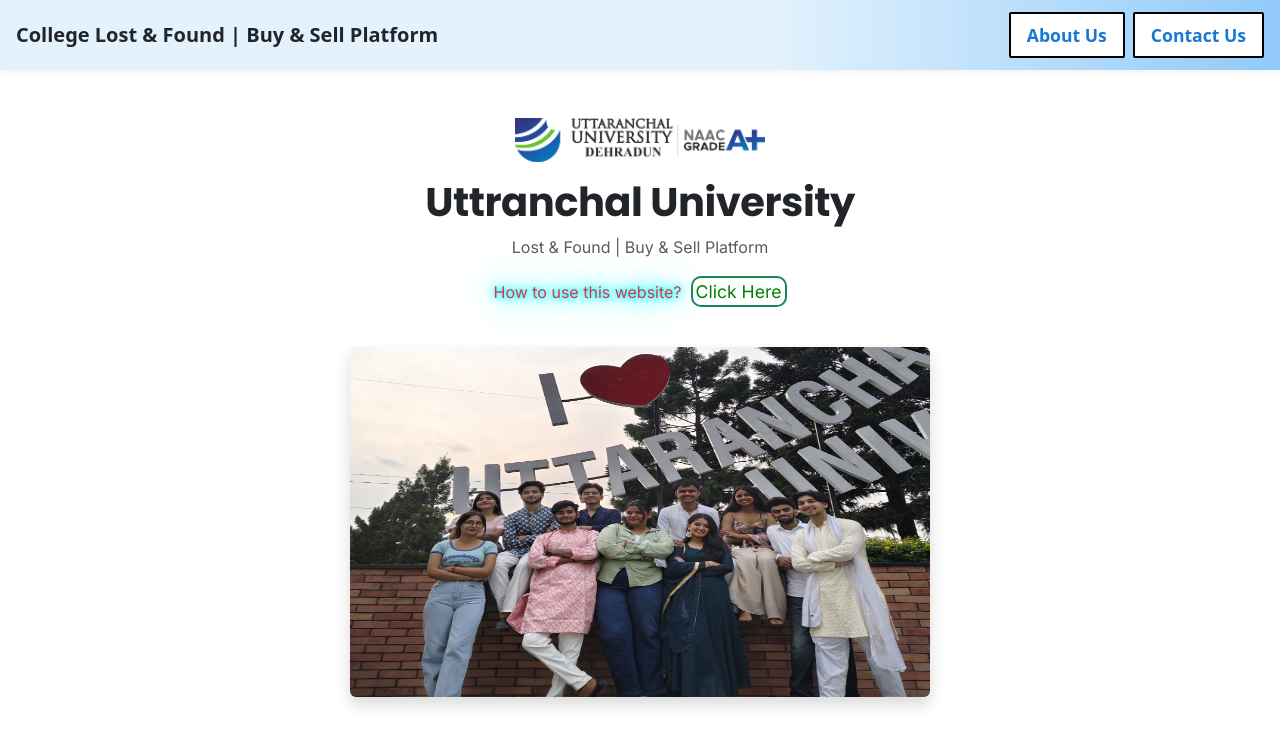
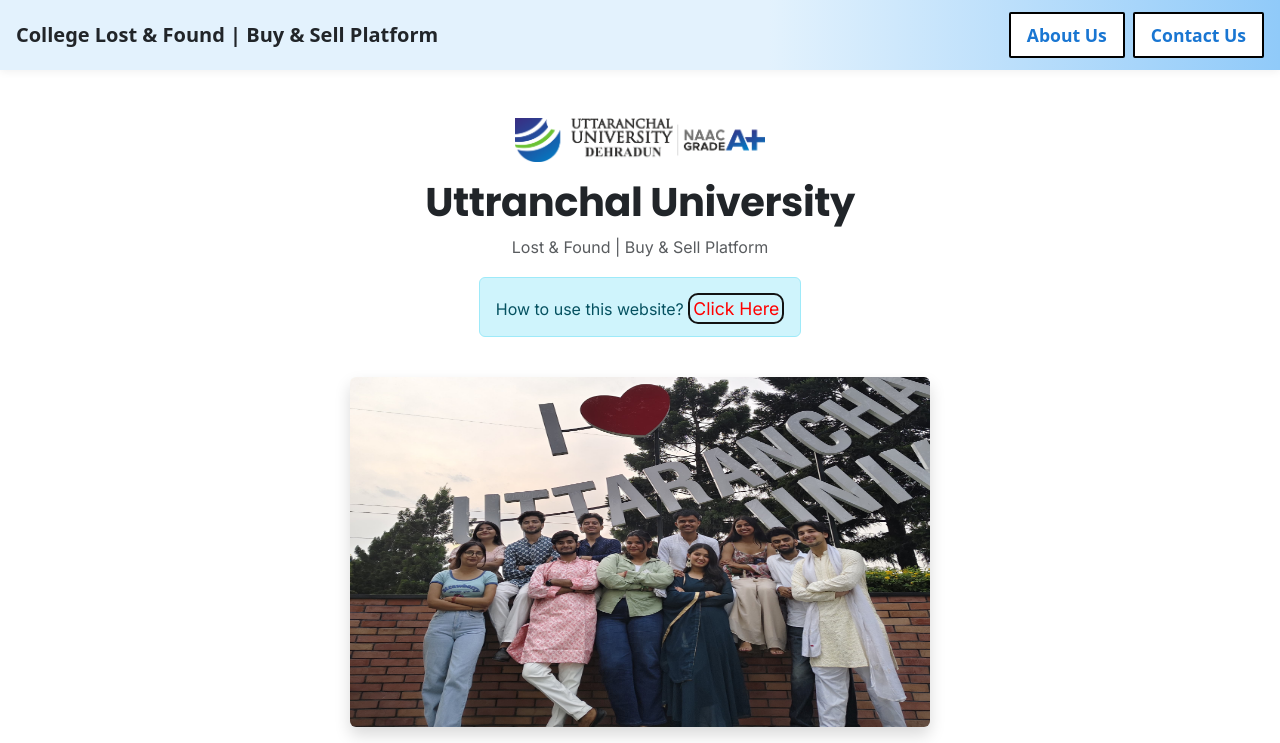
Before and after one commit to Priyanshurawatofficial/College_Project, a React (Vite) app in the folder frontend/: page / in a window 1280 px wide. Shown: the top 743 px of the page. Built offline with nearby package versions, Linux system fonts and the light colour scheme.

Commit message:
fixed the help button

```diff
--- a/frontend/src/landingpage/about_and_contactus/Help.jsx
+++ b/frontend/src/landingpage/about_and_contactus/Help.jsx
@@ -18,9 +18,6 @@
             />
             <h2 className="text-success mt-3">Welcome to Uttaranchal University Platform!</h2>
           </div>
-          <p className="lead text-center">
-            This comprehensive platform is designed specifically for Uttaranchal University students to:
-          </p>
           <div className="row text-center mt-4">
             <div className="col-md-6">
               <div className="p-3 border rounded">
--- a/frontend/src/landingpage/home/homepage.jsx
+++ b/frontend/src/landingpage/home/homepage.jsx
@@ -152,15 +152,16 @@
           <img src="/images/logo.png" alt="UU Logo" className="logo-image mb-3" style={{ maxWidth: "250px", width: "100%" }} />
           <h1 className="fw-bold">Uttranchal University</h1>
           <p className="text-muted">Lost & Found | Buy & Sell Platform</p>
-        <p className='text-danger' style={{color:"#fff",textShadow:"0 0 5px #0ff,0 0 10px #0ff,0 0 20px #0ff,0 0 40px #0ff"}}>How to use this website? <p className='d-inline' style={{textShadow:"none"}}>&nbsp;</p>
+          <div className='d-flex align-items-center justify-content-center'>
+        <p className='alert alert-info text-center' style={{maxWidth:"400px",maxHeight:"60px"}}>How to use this website?&nbsp;
           <Link
             to="/help"
             className="text-decoration-none text-center"
             style={{
               fontSize: "1.1rem",
-              border: "2px solid rgba(25, 135, 84, 1)",
+              border: "2px solid rgba(18, 18, 18, 1)",
               borderRadius: "10px",
-              color:"green",
+              color:"red",
               textShadow:"none",
               maxWidth:"150px",
               maxHeight:"50px",
@@ -170,7 +171,7 @@
           >
             Click Here
           </Link> </p>
-
+        </div>
 
 
 
```
